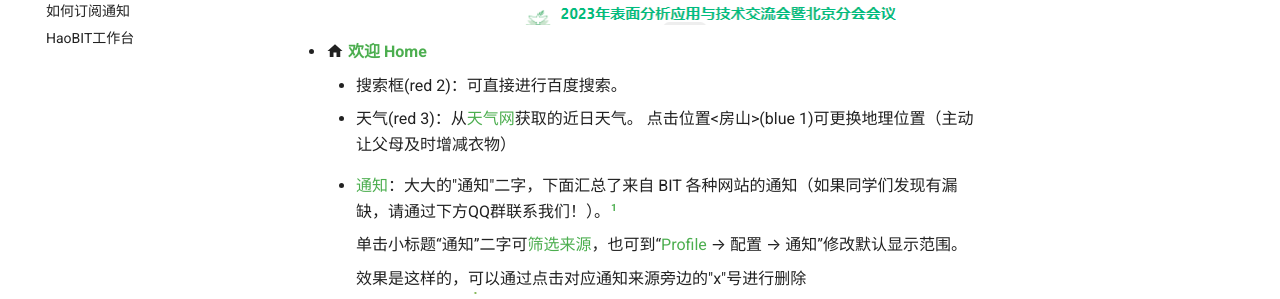
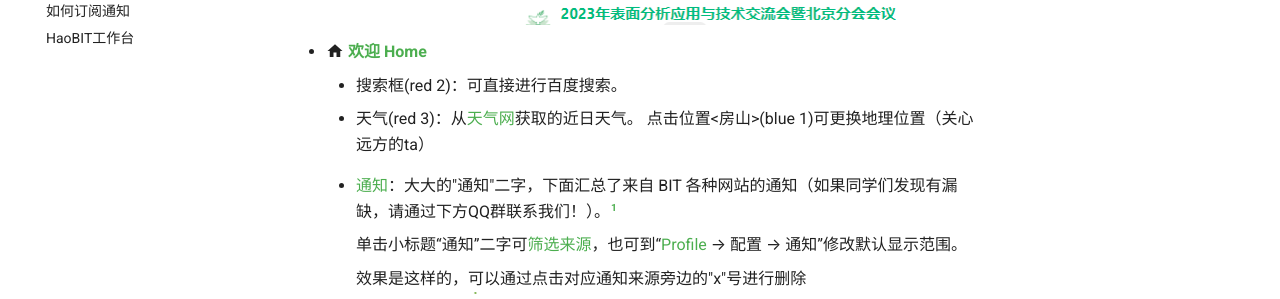
Before and after one commit to Capchdo/blog, an MkDocs documentation site: the page built from docs/index.md, in a window 1280 px wide and 900 px high, scrolled down 738 px. Shown: the part 151-450 px from the top of the window. Built offline with MkDocs 1.6.1 and Material for MkDocs 9.7.7, drawn with Linux system fonts in a browser that asks for light colours; comment, search, counter and statistics services are not loaded; some of the changed text lies outside the part shown.

Commit message:
blog修改，profile内容补充

```diff
--- a/docs/index.md
+++ b/docs/index.md
@@ -15,7 +15,7 @@
   - 搜索框(red 2)：可直接进行百度搜索。
 
   - 天气(red 3)：从[天气网](https://www.tianqi.com/beijing/)获取的近日天气。
-    点击位置<房山>(blue 1)可更换地理位置（主动让父母及时增减衣物）
+    点击位置<房山>(blue 1)可更换地理位置（关心远方的ta）
 
   - [通知][notice]：大大的"通知"二字，下面汇总了来自 BIT 各种网站的通知（如果同学们发现有漏缺，请通过下方QQ群联系我们！）。[^bulletin-issues-transferred]
 
@@ -67,7 +67,7 @@
 
 - :material-tools: **[工具 Tools][tools]**
 
-  一些工具，可到 QQ 交流群 [757113685](https://jq.qq.com/?_wv=1027&k=j13nOAhr) 毛遂自荐。
+  一些工具。有想法的朋友，可到 QQ 交流群 [757113685](https://jq.qq.com/?_wv=1027&k=j13nOAhr) 联系我们。
 
   另请参见 [best-of-BITs (bytes)](https://github.com/YDX-2147483647/best-of-bits/)。
 
```
